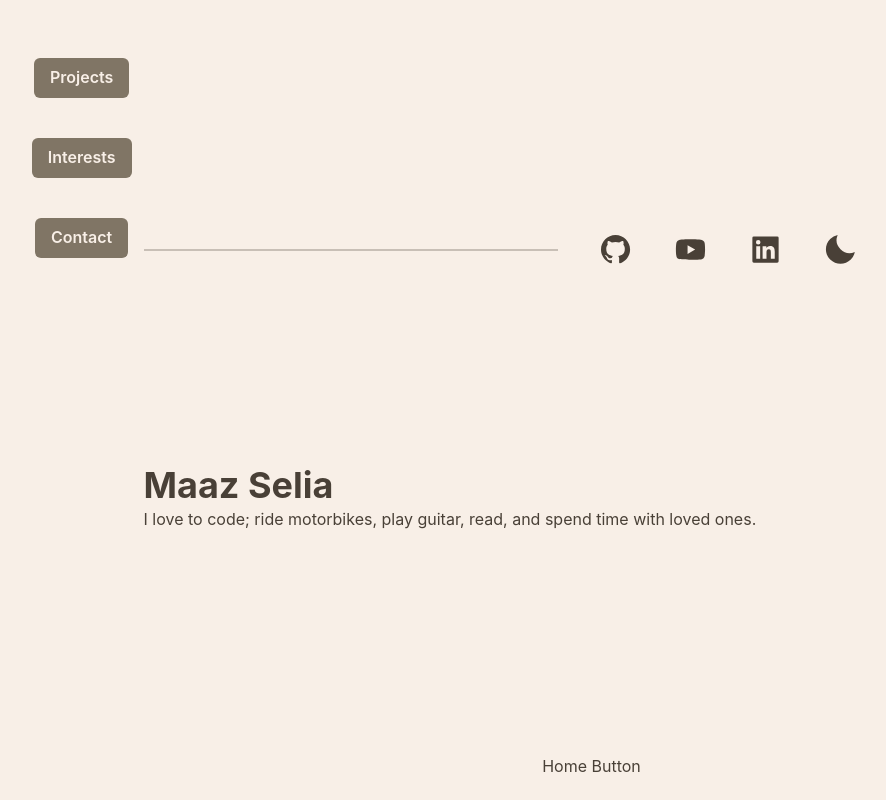
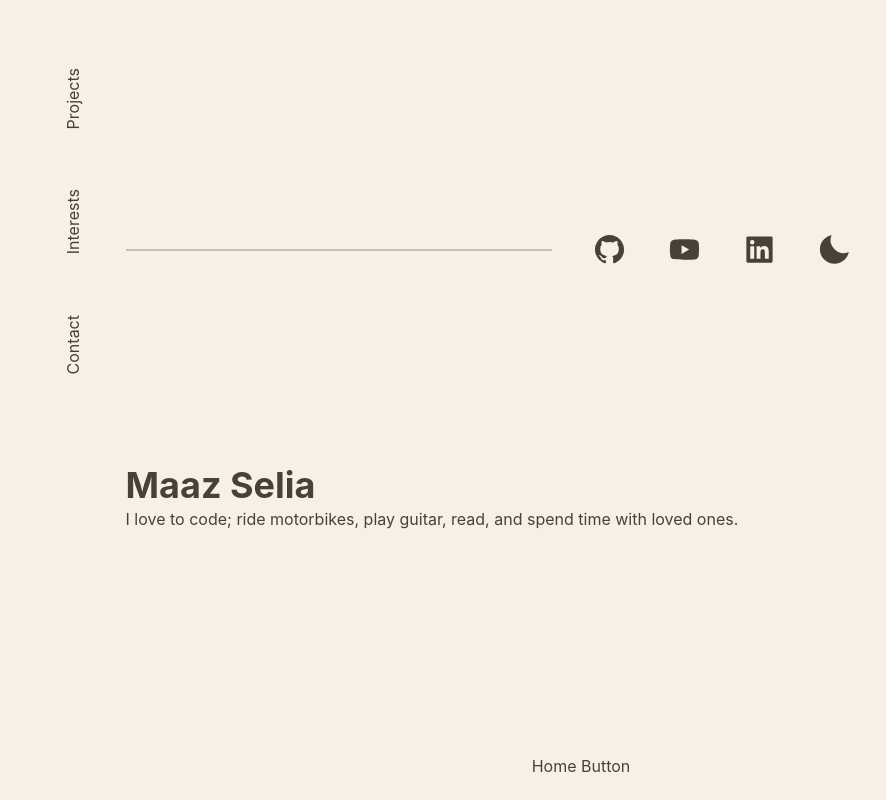
Before and after one commit to Maaz-Selia/my-site, a React (Vite) app: page / in a window 1280 px wide. Shown: the whole page, without its empty margins (59-945 px from the left). Built offline with nearby package versions, Linux system fonts and the light colour scheme.

Commit message:
Created Vertical text component which return text in a vertical format and takes a text string as it's child

```diff
--- a/src/components/NavBar.tsx
+++ b/src/components/NavBar.tsx
@@ -1,12 +1,12 @@
 import { VStack } from '@chakra-ui/react'
-import { Button } from '@chakra-ui/react'
+import VerticalText from './VerticalText'
 
 const NavBar = () => {
     return (
         <VStack alignItems='center' justifyContent='right' gap={10}>
-            <Button>Projects</Button>
-            <Button>Interests</Button>
-            <Button>Contact</Button>
+            <VerticalText>Projects</VerticalText>
+            <VerticalText>Interests</VerticalText>
+            <VerticalText>Contact</VerticalText>
         </VStack>
     )
 }
--- /dev/null
+++ b/src/components/VerticalText.tsx
@@ -0,0 +1,15 @@
+import { Text } from "@chakra-ui/react";
+import { ReactNode } from "react"
+import '../index.css'
+
+interface Props {
+    children: ReactNode;
+}
+
+const VerticalText = ({ children }: Props) => {
+  return (
+    <Text className="vertical-text">{children}</Text>
+  )
+}
+
+export default VerticalText
```
